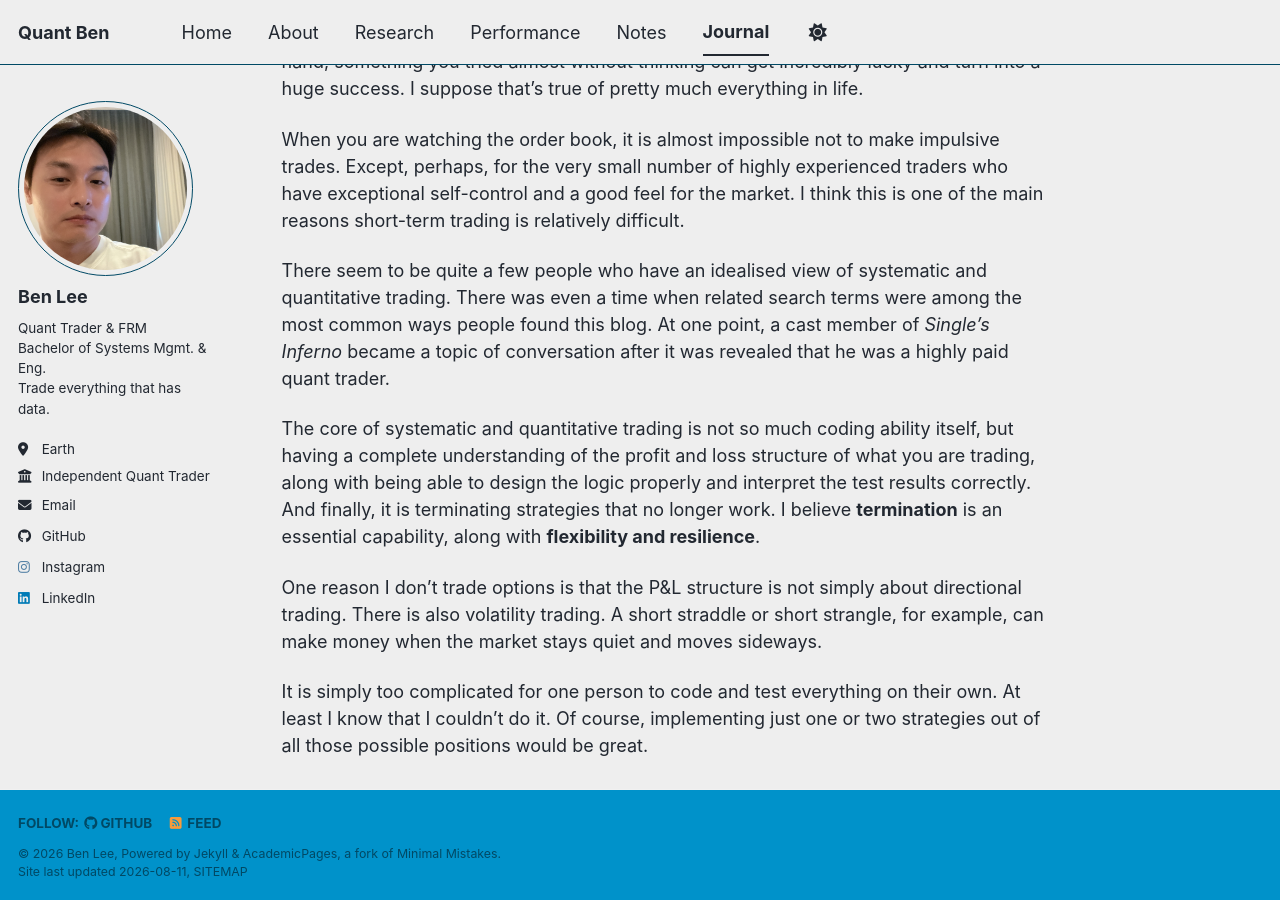
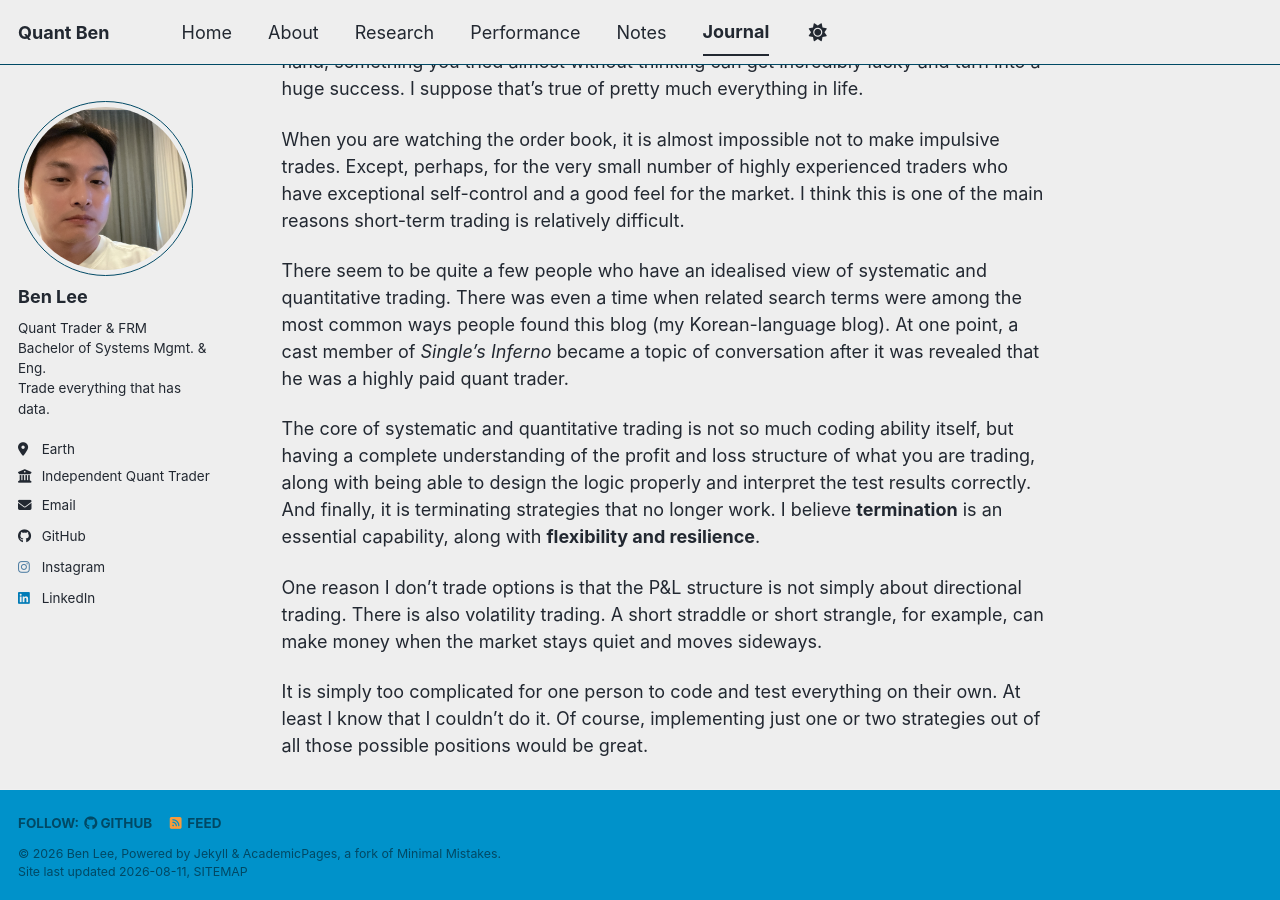
Before and after one commit to leebh1119/leebh1119.github.io, a Jekyll site: the page built from _journal/2026-08-10-trading-as-a-business.md, in a window 1280 px wide and 900 px high, scrolled down 439 px. Built offline with Jekyll 4.4.1, drawn with Linux system fonts in a browser that asks for light colours; a style sheet for code colours, icons or effects is not loaded.

Commit message:
changed journal

```diff
--- a/_journal/2026-08-10-trading-as-a-business.md
+++ b/_journal/2026-08-10-trading-as-a-business.md
@@ -15,7 +15,7 @@ Even if you do your absolute best, the result can still be a complete failure. O
 
 When you are watching the order book, it is almost impossible not to make impulsive trades. Except, perhaps, for the very small number of highly experienced traders who have exceptional self-control and a good feel for the market. I think this is one of the main reasons short-term trading is relatively difficult.
 
-There seem to be quite a few people who have an idealised view of systematic and quantitative trading. There was even a time when related search terms were among the most common ways people found this blog. At one point, a cast member of *Single's Inferno* became a topic of conversation after it was revealed that he was a highly paid quant trader.
+There seem to be quite a few people who have an idealised view of systematic and quantitative trading. There was even a time when related search terms were among the most common ways people found this blog (my Korean-language blog). At one point, a cast member of *Single's Inferno* became a topic of conversation after it was revealed that he was a highly paid quant trader.
 
 The core of systematic and quantitative trading is not so much coding ability itself, but having a complete understanding of the profit and loss structure of what you are trading, along with being able to design the logic properly and interpret the test results correctly. And finally, it is terminating strategies that no longer work. I believe **termination** is an essential capability, along with **flexibility and resilience**.
 
```
